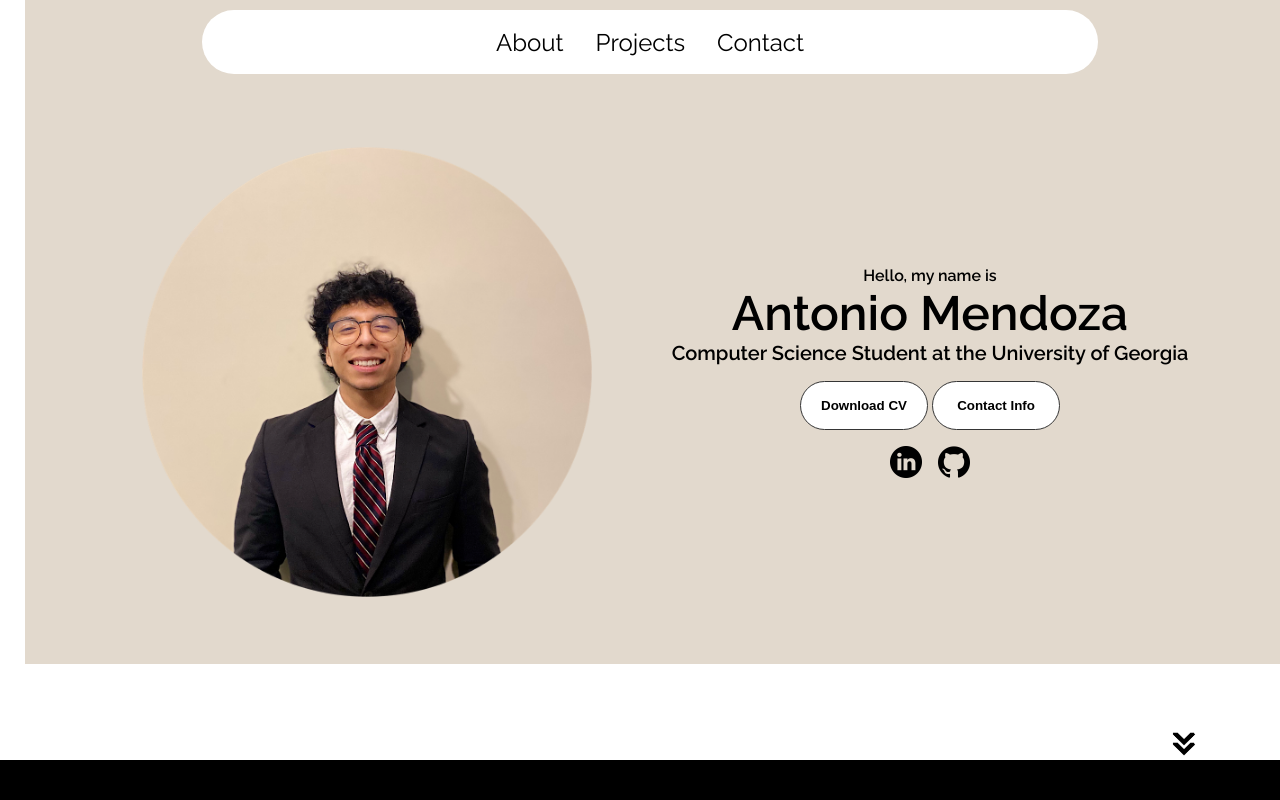
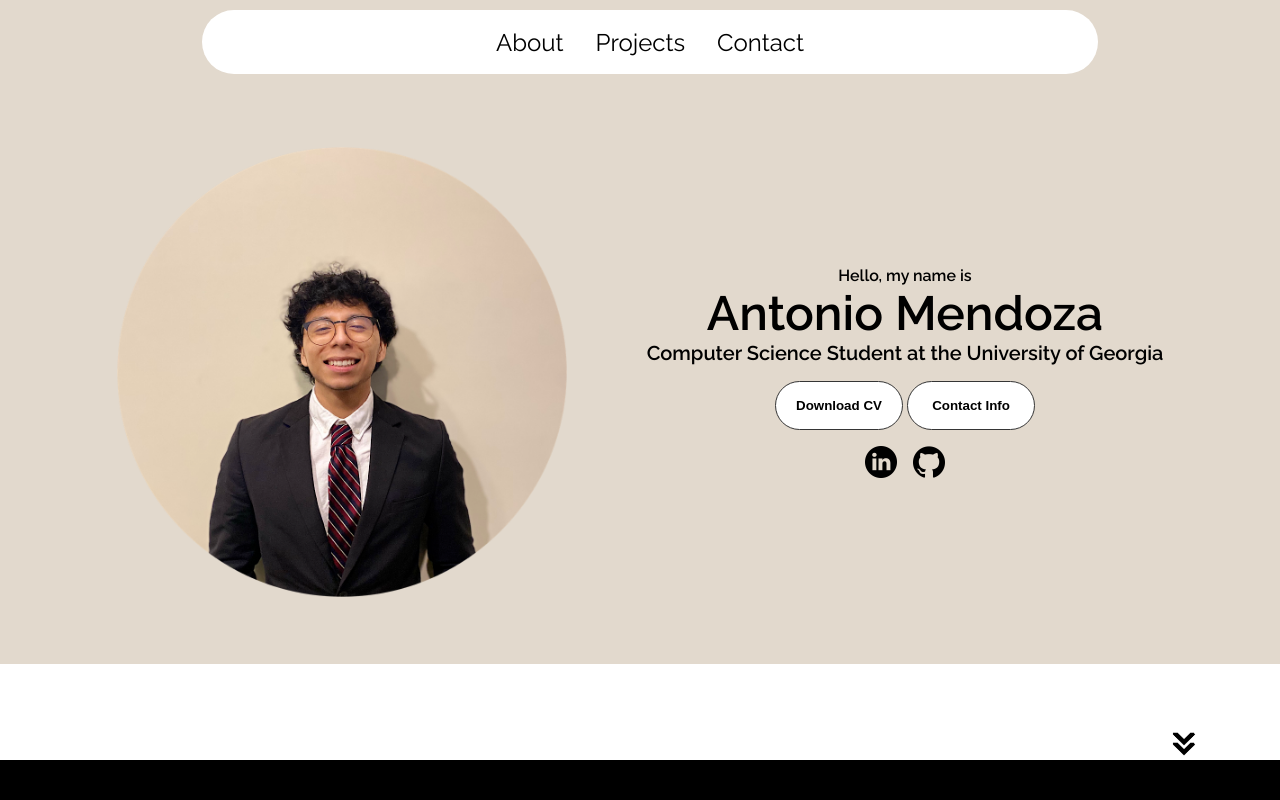
Before and after one commit to amendoza09/Personal-Website, a plain HTML site: page index.html in a window 1280 px wide. Shown: the top 800 px of the page. Drawn offline with Linux system fonts and the light colour scheme.

Commit message:
Update style.css

```diff
--- a/style.css
+++ b/style.css
@@ -147,7 +147,7 @@ a:hover {
 section {
     padding-top: 10vh;
     height: 100vh;
-    margin: auto 25px;
+    margin: auto;
     box-sizing: border-box;
     min-height: fit-content;
 }
```
